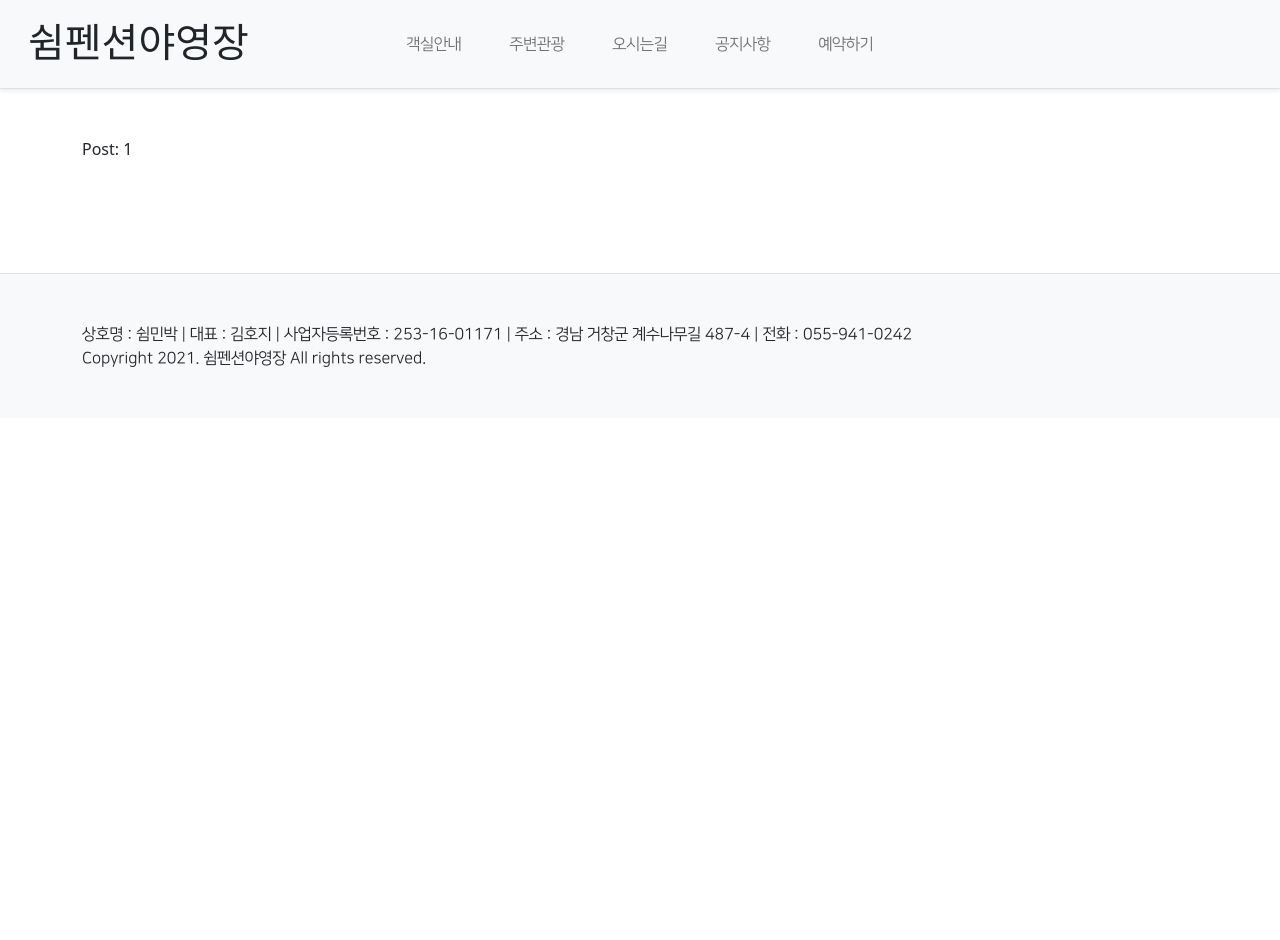
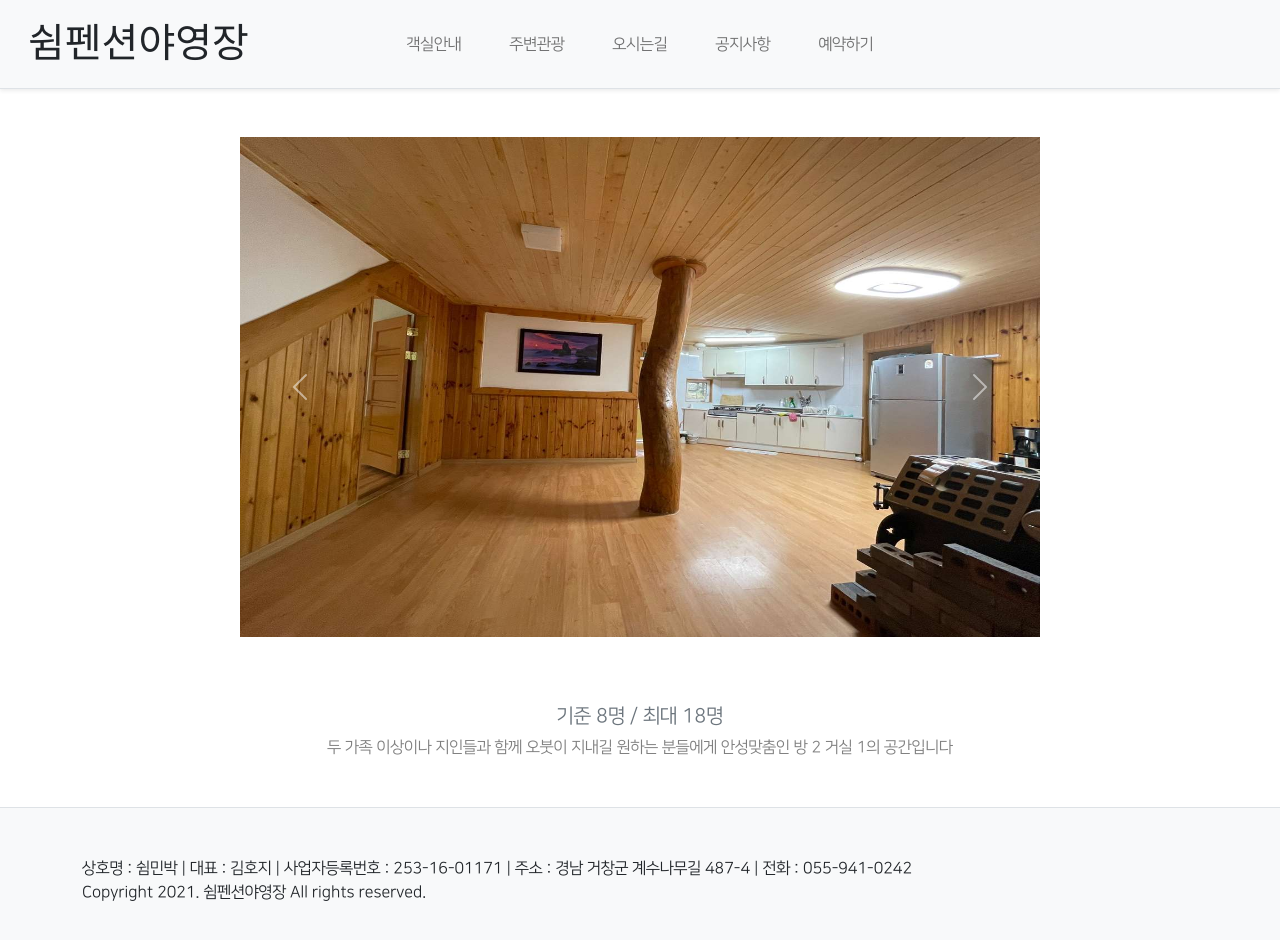
Before and after one commit to seommin/nextjs-shym, a Next.js app: page /rooms/1 in a window 1280 px wide. Shown: the top 940 px of the page. Before the commit the page ends 800 px from the top, so only its background shows below. Built offline with nearby package versions, Linux system fonts and the light colour scheme; a web font is replaced by a local one.

Commit message:
Modify room info page

```diff
--- a/src/pages/rooms/[id].js
+++ /dev/null
@@ -1,16 +0,0 @@
-import { useRouter } from "next/router";
-
-const Room = () => {
-  const router = useRouter();
-  const { id } = router.query;
-
-  return (
-    <>
-      <div className="container py-5">
-        <p>Post: {id}</p>
-      </div>
-    </>
-  );
-};
-
-export default Room;
--- /dev/null
+++ b/src/pages/rooms/[room].js
@@ -0,0 +1,129 @@
+import { useRouter } from "next/router";
+import Image from "next/image";
+
+const Room = () => {
+  const router = useRouter();
+  const { room } = router.query;
+
+  if (room == "1") {
+    const name = "금원산";
+  }
+
+  return (
+    <>
+      <div className="container d-flex">
+        <div
+          id="carouselControls"
+          className="carousel slide mx-auto py-5"
+          data-bs-ride="carousel"
+        >
+          <div className="carousel-inner">
+            <div className="carousel-item active">
+              <div class="d-flex justify-content-center">
+                <Image
+                  src={`/images/rooms/room-` + room + `.jpg`}
+                  width={800}
+                  height={500}
+                />
+              </div>
+            </div>
+            <div className="carousel-item">
+              <div class="d-flex justify-content-center">
+                <Image
+                  src={`/images/rooms/room-` + room + `-1.jpg`}
+                  width={800}
+                  height={500}
+                  className="m-auto"
+                />
+              </div>
+            </div>
+            <div className="carousel-item">
+              <div class="d-flex justify-content-center">
+                <Image
+                  src={`/images/rooms/room-` + room + `-2.jpg`}
+                  width={800}
+                  height={500}
+                  className="m-auto"
+                />
+              </div>
+            </div>
+            <div className="carousel-item">
+              <div class="d-flex justify-content-center">
+                <Image
+                  src={`/images/rooms/room-` + room + `-3.jpg`}
+                  width={800}
+                  height={500}
+                  className="m-auto"
+                />
+              </div>
+            </div>
+            <div className="carousel-item">
+              <div class="d-flex justify-content-center">
+                <Image
+                  src={`/images/rooms/room-` + room + `-4.jpg`}
+                  width={800}
+                  height={500}
+                  className="m-auto"
+                />
+              </div>
+            </div>
+            <div className="carousel-item">
+              <div class="d-flex justify-content-center">
+                <Image
+                  src={`/images/rooms/room-` + room + `-5.jpg`}
+                  width={800}
+                  height={500}
+                  className="m-auto"
+                />
+              </div>
+            </div>
+            <div className="carousel-item">
+              <div class="d-flex justify-content-center">
+                <Image
+                  src={`/images/rooms/room-` + room + `-6.jpg`}
+                  width={800}
+                  height={500}
+                  className="m-auto"
+                />
+              </div>
+            </div>
+          </div>
+          <button
+            className="carousel-control-prev"
+            type="button"
+            data-bs-target="#carouselControls"
+            data-bs-slide="prev"
+          >
+            <span
+              className="carousel-control-prev-icon"
+              aria-hidden="true"
+            ></span>
+            <span className="visually-hidden">Previous</span>
+          </button>
+          <button
+            className="carousel-control-next"
+            type="button"
+            data-bs-target="#carouselControls"
+            data-bs-slide="next"
+          >
+            <span
+              className="carousel-control-next-icon"
+              aria-hidden="true"
+            ></span>
+            <span className="visually-hidden">Next</span>
+          </button>
+        </div>
+      </div>
+      <p className="text-center fs-3 font-square">{name}</p>
+      <p className="text-center font-square fs-5 text-secondary mb-1">
+        기준 8명 / 최대 18명
+      </p>
+      <p className="text-center font-square fs-6 text-black-50">
+        두 가족 이상이나 지인들과 함께 오붓이 지내길 원하는 분들에게 안성맞춤인
+        방 2 거실 1의 공간입니다
+      </p>
+    </>
+  );
+};
+
+export default Room;
```
